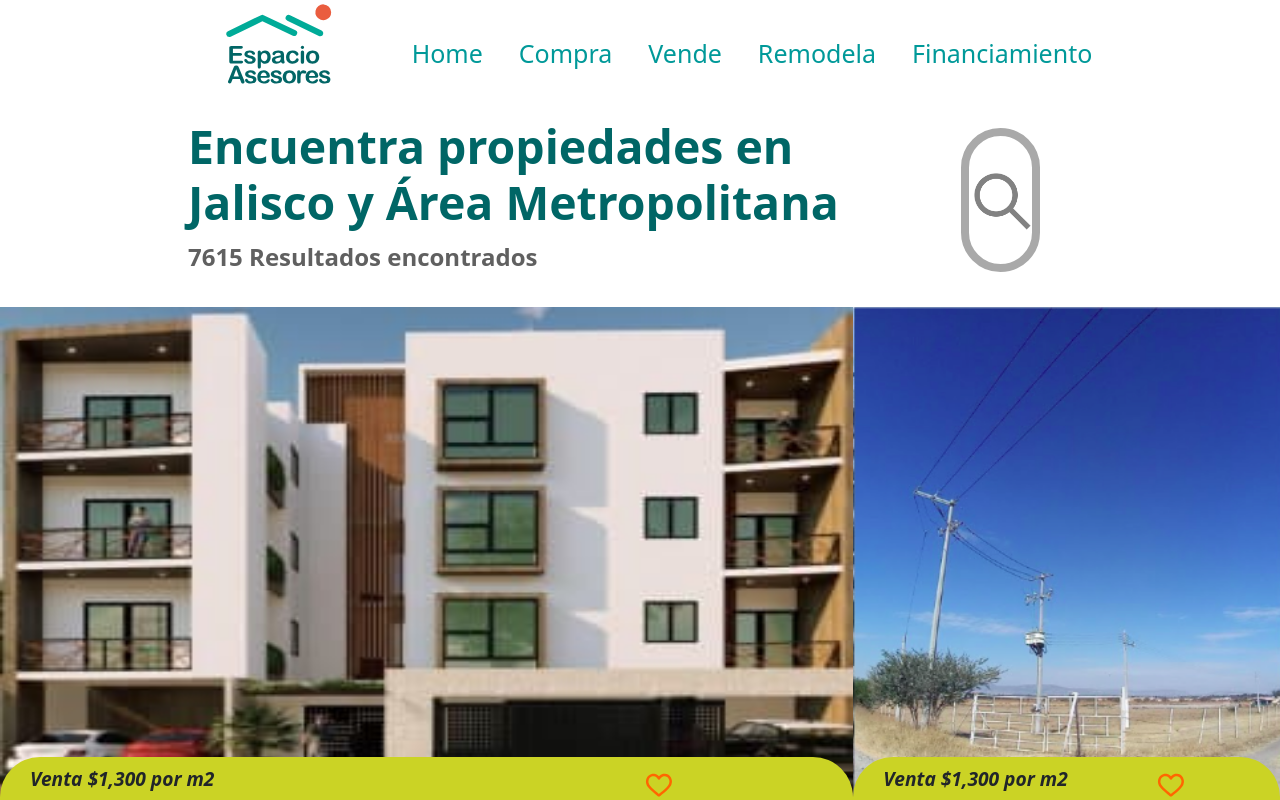
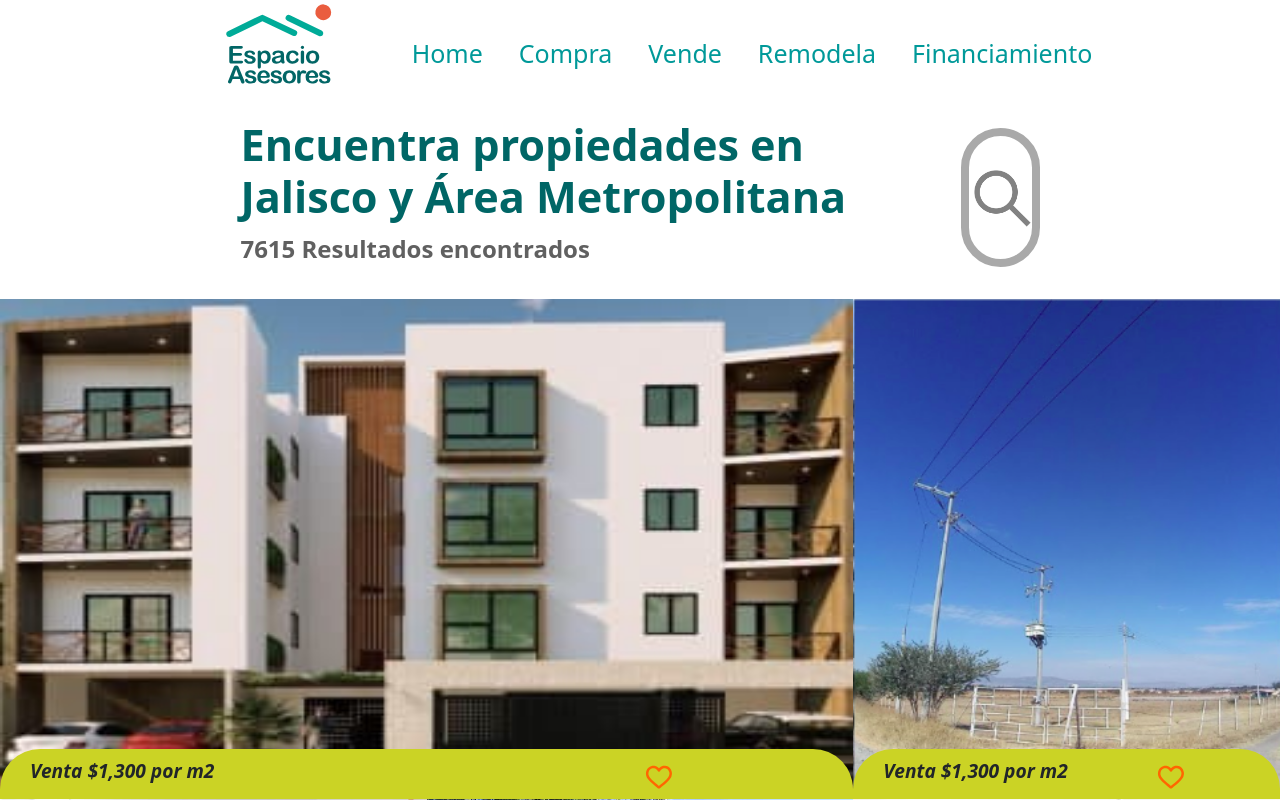
Before and after one commit to gamboamartin/easesores-web, an Angular app: page /compra in a window 1280 px wide. Shown: the top 800 px of the page. Built offline with nearby package versions, Linux system fonts and the light colour scheme.

Commit message:
Se modifica titulo principal vista compra, selects e inputs vista hogar

```diff
--- a/src/app/components/compra/compra.component.css
+++ b/src/app/components/compra/compra.component.css
@@ -168,6 +168,7 @@
   font-family: 'Open Sans', sans-serif;
   font-size: 150%;
   font-weight: bold;
+  margin-left: 7%;
 }
 
 .texto-genearl{
@@ -195,8 +196,9 @@
 .titulo1{
   color: #006666;
   font-family: 'Open Sans', sans-serif;
-  font-size: 290%;
+  font-size: 270%;
   font-weight: bolder;
+  margin-left: 7%;
   padding-top: 5%;
   text-align: left;
 }
--- a/src/app/components/hogar/hogar.component.css
+++ b/src/app/components/hogar/hogar.component.css
@@ -202,10 +202,8 @@
 }
 
 .input-inicio{
-  border-bottom-color: black;
-  border-right-color: black;
+  border: 1px solid gray;
   border-radius: 50px;
-  border-width: 2px;
   padding: 10px 10px;
   width: 100%;
   margin-top: 15px;
@@ -306,15 +304,14 @@
 }
 
 .select-inicio{
-  border-color: black;
+  border: 1px solid gray;
   border-radius: 50px;
-  border-width: 2px;
   padding: 10px 20px;
   width: 100%;
   margin-top: 15px;
   font-family: "Liberation Sans";
   font-weight: bold;
-  color: #009999;
+  color: #888888;
   background-color: #ffffff;
 }
 
--- a/src/app/components/hogar/hogar.component.html
+++ b/src/app/components/hogar/hogar.component.html
@@ -39,7 +39,7 @@
     </div>
 
     <button type="submit" class="btn_buscar">BUSCAR</button><br>
-    <span class="span-b1">¿No encontraste lo que buscabas? <a href="#" class="span-link">¡Contactanos!</a></span>
+    <span class="span-b1">¿No encontraste lo que buscabas? <a href="#" class="span-link">¡Contáctanos!</a></span>
 
   </div>
 
```
